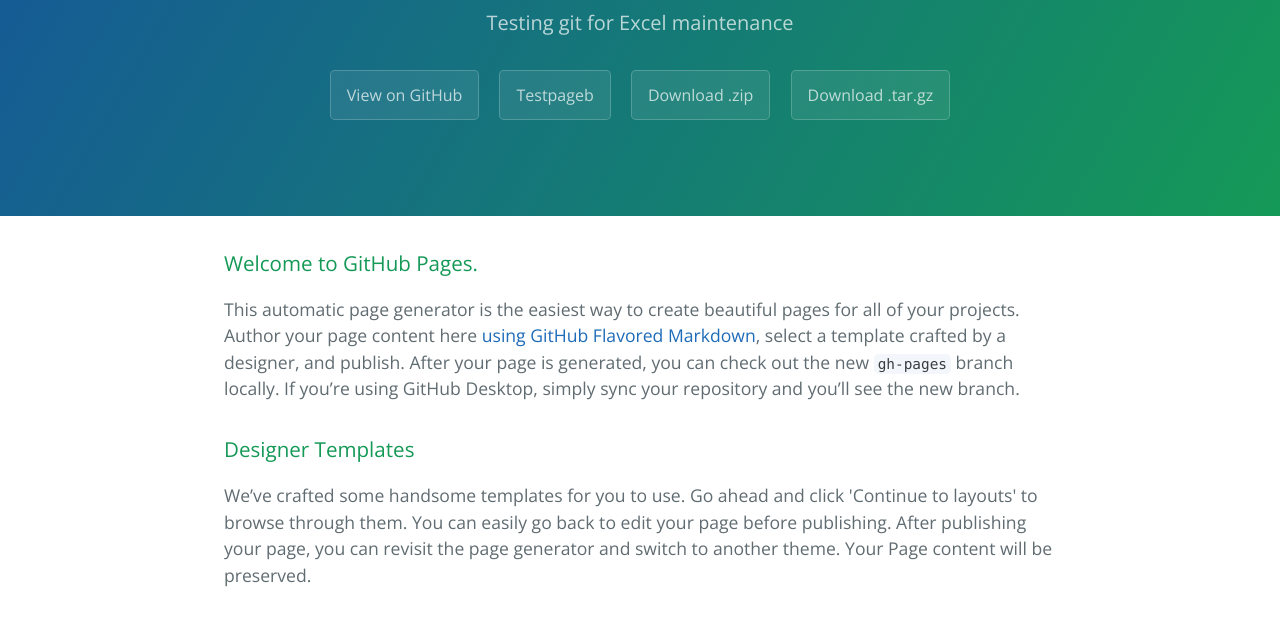
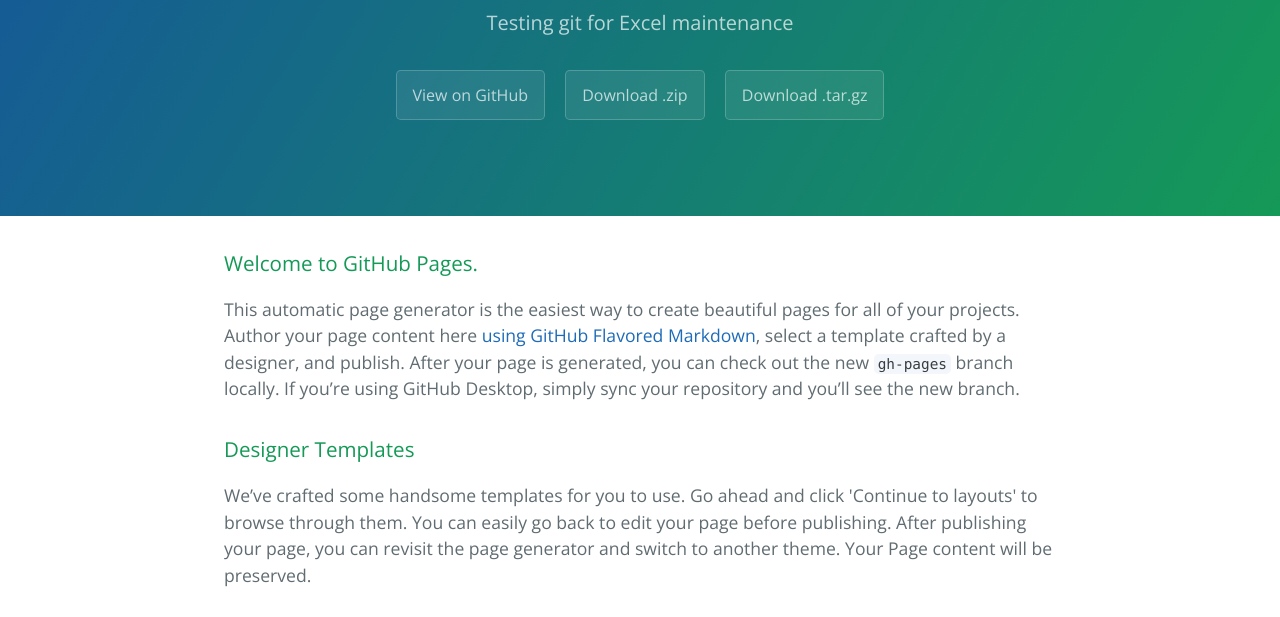
Before and after one commit to BorghoutsR/gittest, a plain HTML site: page index.html in a window 1280 px wide. Shown: the part 167-784 px from the top of the page. Drawn offline with nearby package versions, Linux system fonts and the light colour scheme.

```diff
--- a/index.html
+++ b/index.html
@@ -14,7 +14,6 @@
       <h1 class="project-name">Gittest</h1>
       <h2 class="project-tagline">Testing git for Excel maintenance</h2>
       <a href="https://github.com/BorghoutsR/gittest" class="btn">View on GitHub</a>
-      <a href="https://github.com/BorghoutsR/gittest/test.html" class="btn">Testpageb</a>
       <a href="https://github.com/BorghoutsR/gittest/zipball/master" class="btn">Download .zip</a>
       <a href="https://github.com/BorghoutsR/gittest/tarball/master" class="btn">Download .tar.gz</a>
     </section>
```
